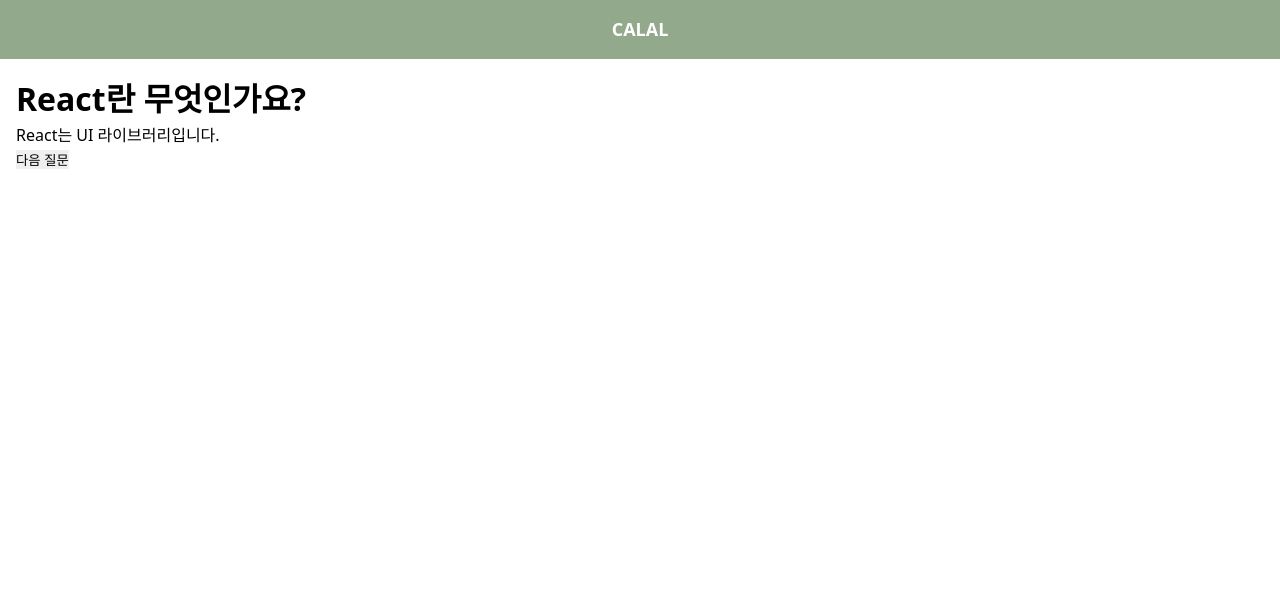
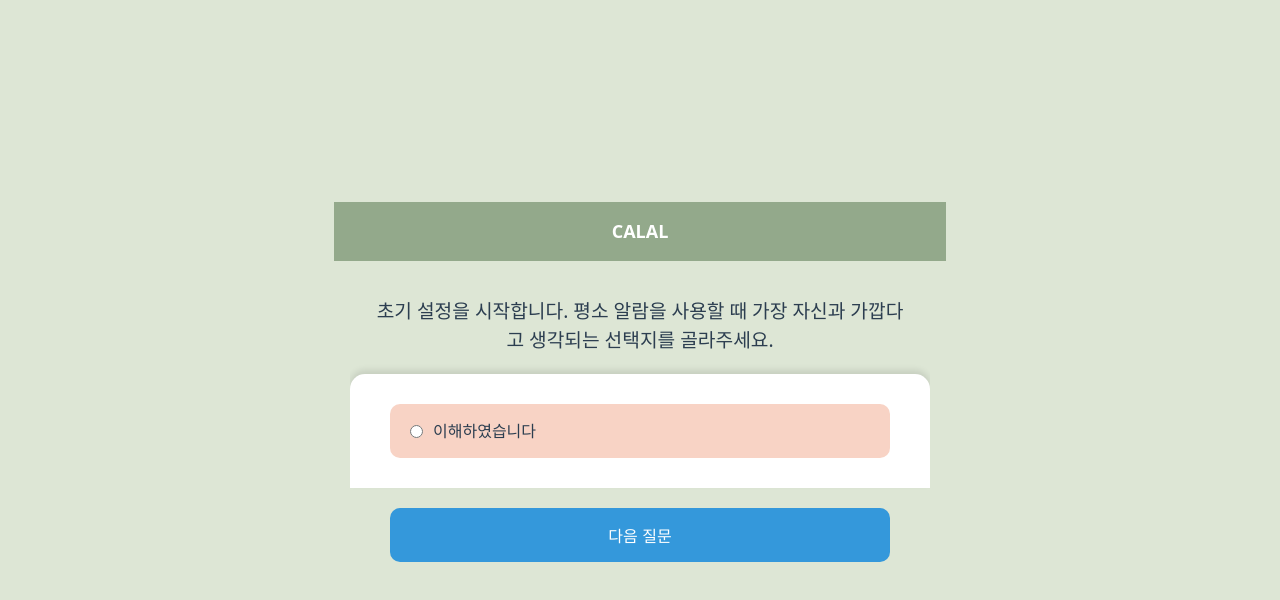
Before and after one commit to SW-venture-hackathon/alarm-web, a React (Create React App) app: page /questions/1 in a window 1280 px wide. Shown: the top 600 px of the page. Built offline with nearby package versions, Linux system fonts and the light colour scheme; no server answers; what gapi-script would draw is missing.

Commit message:
질문 조금 이상

```diff
--- /dev/null
+++ b/src/css/QuestionDetailPage.css
@@ -0,0 +1,121 @@
+/* 전체 배경 설정 */
+body {
+    background-color: #dde6d5;
+    margin: 0;
+    font-family: Arial, sans-serif;
+    display: flex;
+    justify-content: center;
+    align-items: center;
+    height: 100vh; /* 화면 전체 높이 */
+  }
+
+  /* 메인 컨테이너 */
+  .question-container {
+    width: 100%; /* 화면 전체 너비 */
+    height: 100%; /* 화면 전체 높이 */
+    max-width: 580px; /* 최대 너비 */
+    max-height: 1120px; /* 최대 높이 */
+    display: flex;
+    flex-direction: column;
+    justify-content: space-between;
+    background-color: #dde6d5; /* 연두색 배경 */
+    padding: 0; /* 여백 제거 */
+    box-sizing: border-box;
+    overflow: hidden;
+  }
+
+  /* 질문 텍스트 영역 */
+  .question-text {
+    flex: 1; /* 화면 비율 조정 */
+    display: flex;
+    justify-content: center;
+    align-items: center;
+    font-size: 1.2rem;
+    color: #2c3e50;
+    text-align: center;
+    padding: 20px;
+    background-color: #dde6d5; /* 연두색 배경 */
+    margin: 0; /* 여백 제거 */
+  }
+
+  /* 옵션 영역 */
+  .options-container {
+    flex: 3; /* 옵션 영역 확장 */
+    display: flex;
+    flex-direction: column;
+    justify-content: center;
+    align-items: center;
+    background-color: #ffffff; /* 흰 배경 */
+    padding: 20px;
+    box-shadow: 0 -4px 6px rgba(0, 0, 0, 0.1);
+    border-radius: 15px 15px 0 0;
+  }
+
+  /* 개별 옵션 */
+  .option {
+    width: calc(100% - 20px); /* 옵션 전체 너비 */
+    max-width: 500px;
+    margin: 10px 0; /* 위아래 간격 */
+    padding: 15px 20px;
+    background-color: #f8d3c5; /* 핑크 배경 */
+    border-radius: 10px;
+    cursor: pointer;
+    display: flex;
+    align-items: center;
+    font-size: 1rem;
+    transition: background-color 0.3s ease;
+  }
+
+  .option:hover {
+    background-color: #f5b8a8; /* 호버 시 색상 */
+  }
+
+  .option input[type="radio"] {
+    margin-right: 10px;
+    accent-color: #2c3e50;
+  }
+
+  .option label {
+    font-size: 1rem;
+    color: #2c3e50;
+  }
+
+  /* 다음 버튼 스타일 */
+  .next-button {
+    width: calc(100% - 40px); /* 버튼 양쪽 여백 */
+    max-width: 500px;
+    margin: 20px auto;
+    background-color: #3498db;
+    color: #ffffff;
+    border: none;
+    padding: 15px;
+    font-size: 1rem;
+    border-radius: 10px;
+    cursor: pointer;
+    text-align: center;
+    transition: background-color 0.3s ease;
+  }
+
+  .next-button:hover {
+    background-color: #2980b9;
+  }
+
+  /* 반응형 처리 */
+  @media (max-width: 600px) {
+    .question-container {
+      width: 100%; /* 화면 너비에 맞춤 */
+      height: 100%;
+    }
+
+    .question-text {
+      font-size: 1rem; /* 텍스트 크기 축소 */
+    }
+
+    .option {
+      padding: 10px 15px;
+    }
+
+    .next-button {
+      padding: 12px;
+    }
+  }
--- a/src/pages/QuestionDetailPage.js
+++ b/src/pages/QuestionDetailPage.js
@@ -1,43 +1,45 @@
+import { useState } from 'react';
 import { useNavigate, useParams } from 'react-router-dom';
+import '../css/QuestionDetailPage.css';
 
 const QuestionDetailPage = () => {
-  const { id } = useParams(); // 현재 질문 ID 가져오기
+  const { id } = useParams();
   const navigate = useNavigate();
+  const [selectedOption, setSelectedOption] = useState(null);
 
   const questions = [
     {
       id: 1,
-      title: 'React란 무엇인가요?',
-      content: 'React는 UI 라이브러리입니다.',
+      text: '초기 설정을 시작합니다. 평소 알람을 사용할 때 가장 자신과 가깝다고 생각되는 선택지를 골라주세요.',
+      options: ['이해하였습니다'],
     },
     {
       id: 2,
-      title: 'React Router란 무엇인가요?',
-      content: 'React Router는 라우팅 라이브러리입니다.',
+      text: '평균 외출 준비 시간은?',
+      options: [
+        '30분 미만',
+        '30분 이상~1시간 미만',
+        '1시간 이상~1시간 30분 미만',
+        '1시간 30분 이상~2시간 미만',
+        '2시간 이상',
+      ],
     },
     {
       id: 3,
-      title: 'useEffect 사용 방법',
-      content: 'useEffect는 사이드 이펙트를 처리하는 Hook입니다.',
-    },
-    {
-      id: 4,
-      title: 'State와 Props의 차이점은?',
-      content:
-        'State는 컴포넌트 내부에서 관리하는 데이터이고, Props는 부모에서 전달된 데이터입니다.',
+      text: '나의 알람 반복 주기는?',
+      options: ['5분 마다', '10분 마다', '15분 마다', '20분 마다', '30분 이상'],
     },
   ];
 
   const question = questions.find((q) => q.id === parseInt(id));
 
-  // "다음 질문" 버튼 클릭 시 다음 질문으로 이동
   const handleNext = () => {
     const nextId = parseInt(id) + 1;
     if (nextId <= questions.length) {
       navigate(`/questions/${nextId}`);
     } else {
       alert('모든 질문을 완료했습니다!');
-      navigate('/questions'); // 목록 페이지로 돌아가기
+      navigate('/'); // HomePage로 이동
     }
   };
 
@@ -46,10 +48,35 @@ const QuestionDetailPage = () => {
   }
 
   return (
-    <div>
-      <h1>{question.title}</h1>
-      <p>{question.content}</p>
-      <button onClick={handleNext}>다음 질문</button>
+    <div className="question-container">
+      {/* 질문 텍스트 */}
+      <div className="question-text">{question.text}</div>
+
+      {/* 옵션 선택 영역 */}
+      <div className="options-container">
+        {question.options.map((option, index) => (
+          <div
+            className="option"
+            key={index}
+            onClick={() => setSelectedOption(option)}
+          >
+            <input
+              type="radio"
+              id={`option-${index}`}
+              name="question-option"
+              value={option}
+              checked={selectedOption === option}
+              onChange={() => setSelectedOption(option)}
+            />
+            <label htmlFor={`option-${index}`}>{option}</label>
+          </div>
+        ))}
+      </div>
+
+      {/* 다음 버튼 */}
+      <button className="next-button" onClick={handleNext}>
+        다음 질문
+      </button>
     </div>
   );
 };
--- a/src/pages/QuestionsPage.js
+++ b/src/pages/QuestionsPage.js
@@ -1,18 +1,15 @@
+import { useEffect } from 'react'; // useEffect만 import
 import { useNavigate } from 'react-router-dom';
 
 const QuestionsPage = () => {
   const navigate = useNavigate();
 
-  const handleStart = () => {
-    navigate('/questions/1'); // 첫 번째 질문으로 이동
-  };
+  // 페이지가 로드되자마자 첫 번째 질문으로 이동
+  useEffect(() => {
+    navigate('/questions/1');
+  }, [navigate]);
 
-  return (
-    <div>
-      <h1>질문 목록</h1>
-      <button onClick={handleStart}>질문 시작하기</button>
-    </div>
-  );
+  return <div>Redirecting to the first question...</div>;
 };
 
 export default QuestionsPage;
```
